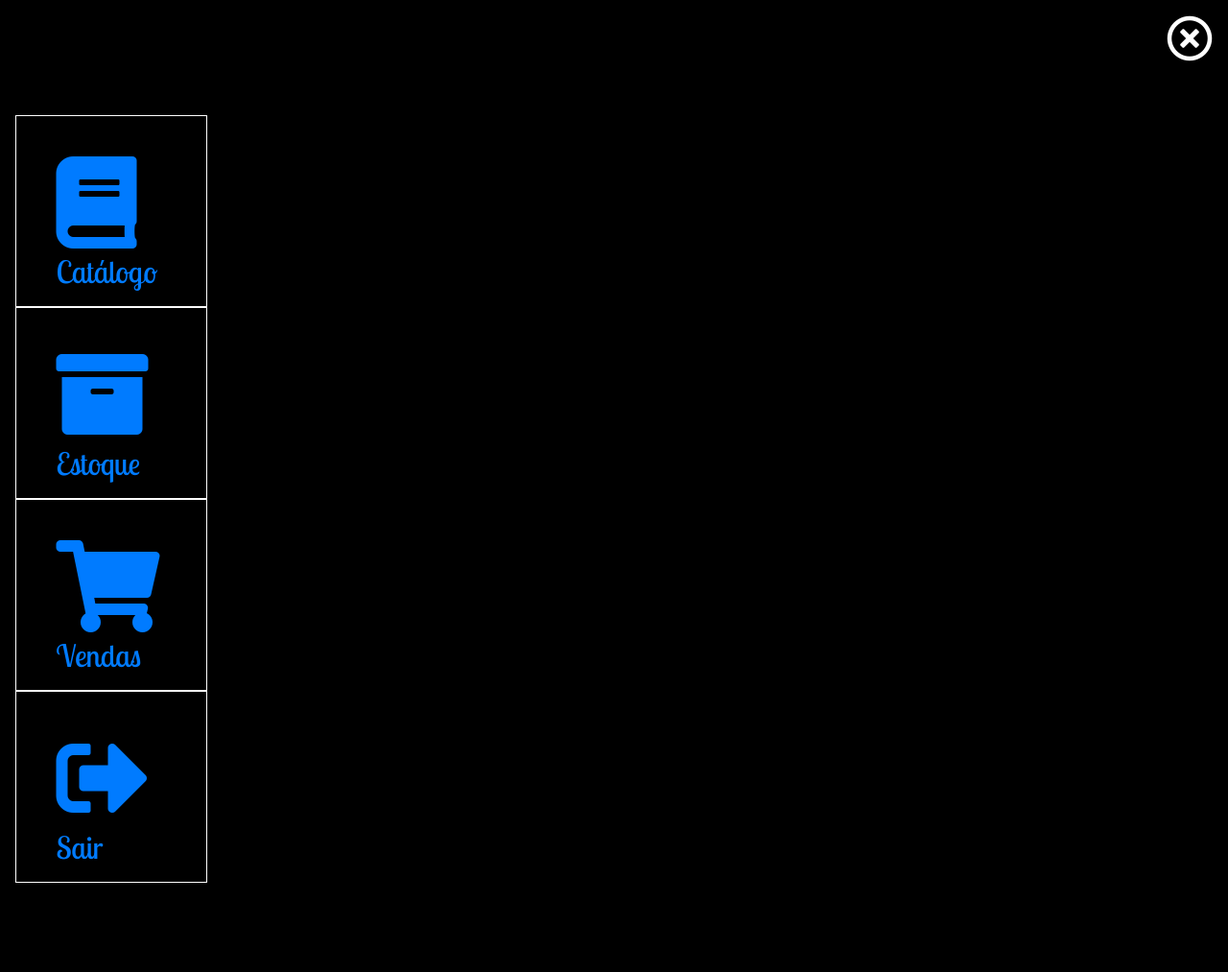
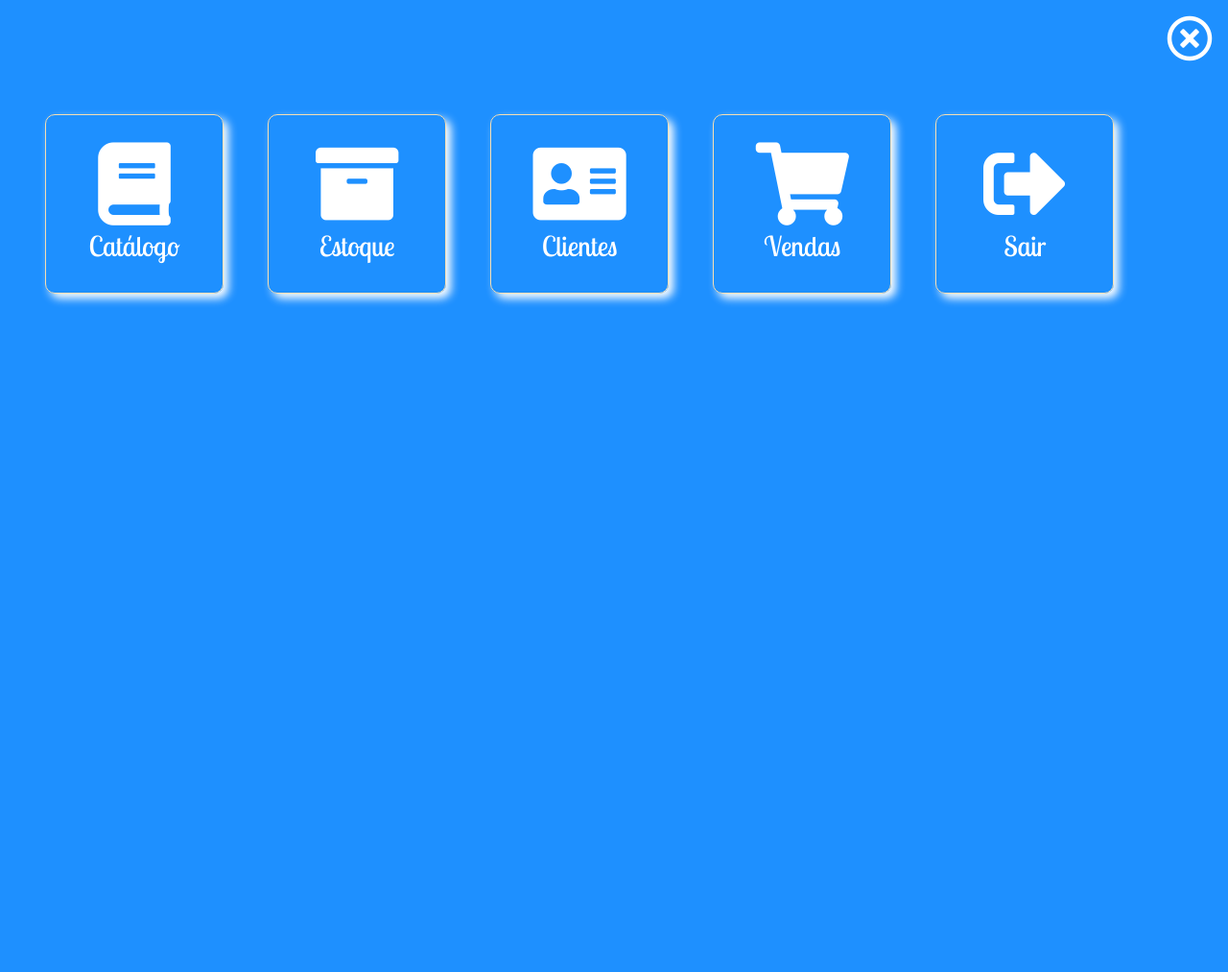
Before and after one commit to jnsilva1/Luni, a PHP site: page /LuniVendas/Testes/index in a window 1280 px wide. Shown: the whole page at 96% size. Run offline with PHP 8.4, Linux system fonts and the light colour scheme; the visitor is signed in with stand-in values (Sample User, id 1); some libraries are stand-ins or nearby versions; some web fonts are replaced.

Commit message:
#1 - Ajustando Menu

```diff
--- a/CSS/_Layout_1.01/index.css
+++ b/CSS/_Layout_1.01/index.css
@@ -6,6 +6,10 @@
     margin: 0;
     padding:0;
     font-family: 'Lobster Two';
+}
+
+.pointer{
+    cursor:pointer;
 }
 
 html, body{
@@ -70,7 +74,7 @@ header div#title{
     width: 80%;
 }
 header div#title h2{
-    font-size: 3em;
+    font-size: 2.5em;
 }
 
 header div#btnMenu{
@@ -79,7 +83,7 @@ header div#btnMenu{
     color:rgba(255,255,255,1);
     width: 10%;
     text-align: center;
-    font-size: 1.5em;
+    font-size: 1.3em;
 }
 header div#btnMenu i{
     margin-top: 0.5em;
@@ -94,8 +98,9 @@ header div#btnMenu i{
     top: 0;
     position: fixed;
     z-index: 99999;
-    background-color: rgba(0,0,0,1);
+    background-color:rgba(30,144,255,1);
     color: white;
+    overflow: auto;
 }
 #menu #div-close{
     position: relative;
@@ -105,19 +110,32 @@ header div#btnMenu i{
 }
 
 #menu #menuLista{
-    position: relative;
+    position: absolute;
     width: 100%;
     padding: 1em;
+    padding-left: 1.5em;
+
 }
 
 #menu #menuLista a{
-    display: flex;
+    text-decoration: none;
+    cursor: pointer;
+    color: white;
+    font-size: 1.8em;
     box-sizing: border-box;
-    width: 200px;
-    height: 200px;
-    border: 1px solid white;
-    font-size: 2em;
-    padding: 1.3em;
+}
+
+#menu #menuLista a div.menuItem{
+    width: 15%;
+    height: 6.5em;
+    position: relative;
+    text-align: center;
+    float: left;
+    border: 1px solid wheat;
+    border-radius: 10px;
+    box-shadow: 5px 5px 10px white;
+    margin: .8em;
+    padding: 1em;
 }
 
 
@@ -127,6 +145,7 @@ header div#btnMenu i{
 
 content{
     width: 100%;
+    min-height: 80%;
     position: relative;
     padding: 15px;
     box-sizing: border-box;
@@ -171,8 +190,8 @@ footer span#lunicarFooter{
 }
 
 .menuSlideIn{
-  -webkit-animation: menuSlideIn 2s;
-  display: flex;
+    -webkit-animation: menuSlideIn 2s;
+    display: flex;
 }
 
 .menuSlideOut{
@@ -196,35 +215,35 @@ footer span#lunicarFooter{
 -*/
 
 @media only screen and (min-width: 1280px){
-    /*Cabeçalho*/
+    Cabeçalho
 
 
-    /* Rodapé */
+     Rodapé
 
 
 }
-/*-*-*-*-*-*-*-*-*-*-*-*-*-*-*-*-*-*-*-*-*-*-*-*-*-*-*-*-*-*-*-*-*-*-*-*-*-*-*-*-*-*-*-*-*-*-*-*-*-*/
+-*-*-*-*-*-*-*-*-*-*-*-*-*-*-*-*-*-*-*-*-*-*-*-*-*-*-*-*-*-*-*-*-*-*-*-*-*-*-*-*-*-*-*-*-*-*-*-*-
 
-/*
+
 
         PARA TABLETS
 
-*/
 
 
-/*
+
+
         PARA MOBILE
-*/
 
-/*Iphone 5/SE*/
+
+Iphone 5/SE
 @media only screen and (min-width: 320px){
 
-    /* Cabeçalho */
+     Cabeçalho
     header{
         height: 60px;
     }
     header div{
-        /*border:1px solid white;*/
+        border:1px solid white;
     }
     header div#logo{
         padding: 1px;
@@ -245,15 +264,29 @@ footer span#lunicarFooter{
         font-size: 0.9em;
     }
 
+    #menu #menuLista{
+        padding-left: 1em;
+    }
+
+    #menu #menuLista a div.menuItem{
+        display: flex;
+        box-sizing: border-box;
+        flex-direction: column;
+        width: 40%;
+        height: 8em;
+        font-size: large;
+    }
+
     content{
+
     }
 }
 
-/*SmartPhones Padrões*/
+SmartPhones Padrões
 
 @media only screen and (min-width: 360px){
 
-    /* Cabeçalho */
+     Cabeçalho
 
     header{
         height: 70px;
@@ -273,6 +306,24 @@ footer span#lunicarFooter{
         padding-top: 0.7em;
     }
 
+    #menu #menuLista{
+        padding-left: 1.3em;
+    }
+
+    #menu #menuLista a div.menuItem{
+        display: flex;
+        box-sizing: border-box;
+        flex-direction: column;
+        width: 40%;
+        height: 9em;
+        font-size: large;
+    }
+
     content{
     }
 }
+
+ MONITORES PEQUENOS
+@media only screen and (min-width: 1080px){
+
+}
--- a/Layout/_Layout_1.01/index.php
+++ b/Layout/_Layout_1.01/index.php
@@ -44,13 +44,14 @@ if (!isset($_SESSION['idUser'])) {
         </header>
         <div name="menu" class="menu" id="menu" ><!-- DESENVOLVIMENTO DO MENU-->
             <div id="div-close">
-                <div name="btnClose" class="btnClose" id="btnClose"> <i class="far fa-times-circle fa-3x"></i></div>
+                <div name="btnClose" class="btnClose" id="btnClose"> <i class="far fa-times-circle fa-3x pointer"></i></div>
             </div>
-            <br>
+
             <div name="menuLista" class="menuLista" id="menuLista" type="none">
 
                 <a href="#"><div class="menuItem"><i class="fas fa-book fa-3x"></i><br>Catálogo</div></a>
                 <a href="#"><div class="menuItem"><i class="fas fa-archive fa-3x"></i><br>Estoque</div></a>
+                <a href="#"><div class="menuItem" id="btnclientes"><i class="fas fa-address-card fa-3x"></i><br>Clientes</div></a>
                 <a href="#"><div class="menuItem"><i class="fas fa-shopping-cart fa-3x"></i><br>Vendas</div></a>
                 <a href="#"><div class="menuItem"><i class="fas fa-sign-out-alt fa-3x"></i><br>Sair</div></a>
 
@@ -62,11 +63,11 @@ if (!isset($_SESSION['idUser'])) {
     </content>
     <footer> <!-- RODAPÉ DA PÁGINA -->
         <span id="lunicarFooter">	&copy Lunicar
-<?php
-$data = date('Y');
+            <?php
+            $data = date('Y');
 
-echo $data;
-?></span>
+            echo $data;
+            ?></span>
         <br>
         <br>
         <span><a href="tel:+5511983076532"><i class="fab fa-whatsapp fa-2x"></i></a></span>
@@ -82,7 +83,7 @@ echo $data;
 <script type="text/javascript" src="<?php echo $fileRootDir; ?>/script/_Layout_1.01/index.js"></script>
 <script src="http://jqueryvalidation.org/files/dist/jquery.validate.js"></script>
 <script type="text/javascript" src="http://ajax.googleapis.com/ajax/libs/jquery/1.7/jquery.min.js"></script>
-<!--<script type="text/javascript" src="<?php // echo $fileRootDir; ?>/script/noty/lib/noty.js"></script>-->
-<!--<link href="<?php //echo $fileRootDir; ?>/script/noty/lib/noty.css" rel="stylesheet">-->
+<!--<script type="text/javascript" src="<?php // echo $fileRootDir;  ?>/script/noty/lib/noty.js"></script>-->
+<!--<link href="<?php //echo $fileRootDir;  ?>/script/noty/lib/noty.css" rel="stylesheet">-->
 <script src="https://cdn.jsdelivr.net/npm/vue"></script>
 </html>
--- a/script/_Layout_1.01/index.js
+++ b/script/_Layout_1.01/index.js
@@ -4,28 +4,28 @@
  * and open the template in the editor.
  */
 
-$(function(){
-
-$('content').height('100%');
-
-//Diferença entre o tamanho de {body} para {window}
-var difContent = (/*($(window).height() - $('content').height()) +*/ ($('header').height() + $('footer').height()));
-
-$('content').height($('content').height() - difContent);
-
-});
-
-$(window).change(function(){
-    $('content').height('100%');
-
-//Diferença entre o tamanho de {body} para {window}
-var difContent = (/*($(window).height() - $('content').height()) +*/ ($('header').height() + $('footer').height()));
-
-$('content').height($('content').height() - difContent);
-});
+//$(function(){
+//
+//$('content').height('100%');
+//
+////Diferença entre o tamanho de {body} para {window}
+//var difContent = (/*($(window).height() - $('content').height()) +*/ ($('header').height() + $('footer').height()));
+//
+//$('content').height($('content').height() - difContent);
+//
+//});
+//
+//$(window).change(function(){
+//    $('content').height('100%');
+//
+////Diferença entre o tamanho de {body} para {window}
+//var difContent = (/*($(window).height() - $('content').height()) +*/ ($('header').height() + $('footer').height()));
+//
+//$('content').height($('content').height() - difContent);
+//});
 
 //Evento do Menu
-$('#btnMenu, #btnClose').click(function(){
+$('#btnMenu, #btnClose i').click(function(){
     MenuToggle();
 });
 
```
